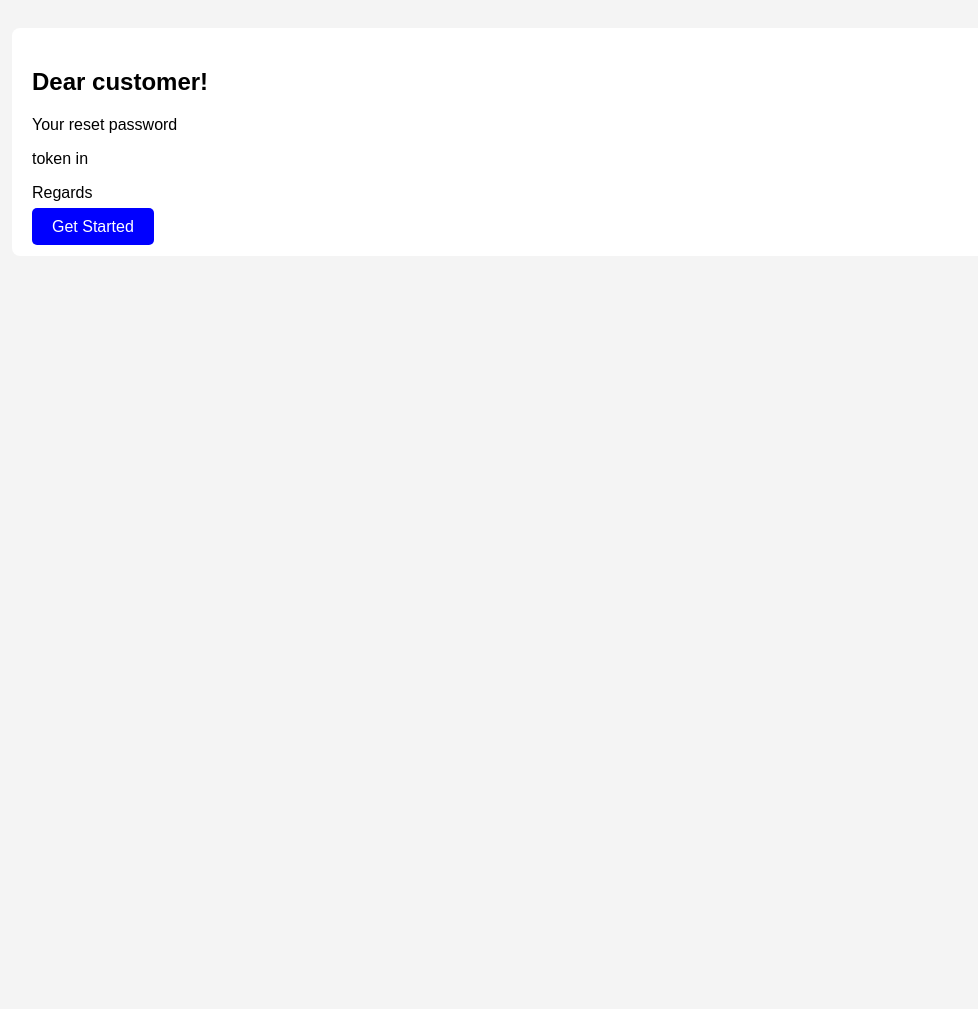
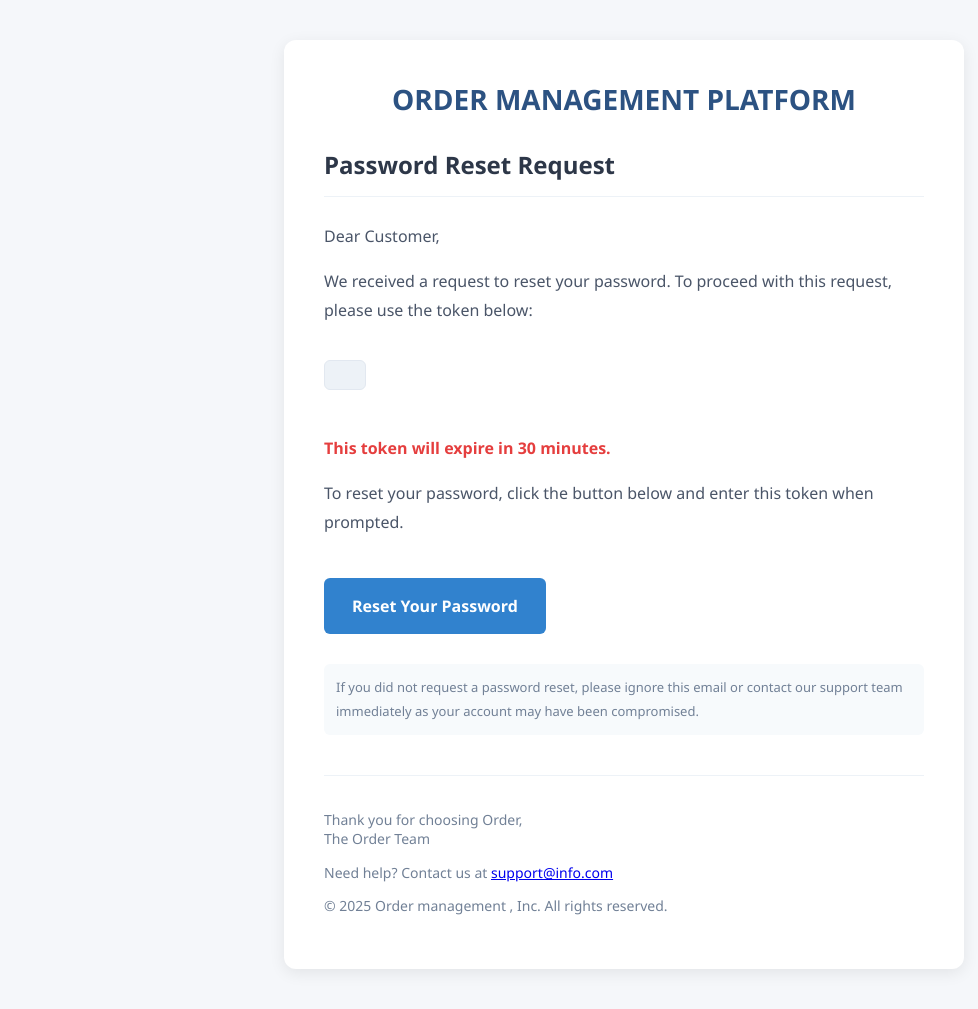
Before and after one commit to coder-ph/Order-Management-Platform, a Flask app: template Back End/src/services_layer/pings/templates/reset_password_mail.html in a window 1280 px wide. Shown: the whole page, without its empty margins (16-994 px from the left). Before the commit the page ends 245 px from the top, so only its background shows below. Run offline with Flask 3, Linux system fonts and the light colour scheme; the template is opened without the code that fills it, so the values that code supplies are empty; parts of the project's set-up code (start-up, migrations or seed data) failed here and were passed over.

Commit message:
welcome email templates redone

```diff
--- a/Back End/src/services_layer/pings/templates/reset_password_mail.html
+++ b/Back End/src/services_layer/pings/templates/reset_password_mail.html
@@ -1,20 +1,118 @@
 <!DOCTYPE html>
 <html>
 <head>
-    <title>Welcome Email</title>
+    <title>Password Reset</title>
     <style>
-        body { font-family: Arial, sans-serif; background-color: #f4f4f4; padding: 20px; }
-        .container { background: white; padding: 20px; border-radius: 8px; }
-        .btn { background: blue; color: white; padding: 10px 20px; text-decoration: none; border-radius: 5px; }
+        body {
+            font-family: 'Segoe UI', Tahoma, Geneva, Verdana, sans-serif;
+            background-color: #f5f7fa;
+            padding: 20px;
+            margin: 0;
+            color: #333;
+        }
+        .container {
+            background: white;
+            padding: 40px;
+            border-radius: 12px;
+            max-width: 600px;
+            margin: 20px auto;
+            box-shadow: 0 4px 16px rgba(0,0,0,0.08);
+        }
+        .logo {
+            text-align: center;
+            margin-bottom: 30px;
+        }
+        .logo-text {
+            font-size: 28px;
+            font-weight: bold;
+            color: #2c5282;
+        }
+        .header {
+            color: #2d3748;
+            margin-bottom: 25px;
+            font-weight: 600;
+            border-bottom: 1px solid #edf2f7;
+            padding-bottom: 15px;
+        }
+        .content {
+            line-height: 1.8;
+            color: #4a5568;
+            font-size: 16px;
+        }
+        .token {
+            background: #edf2f7;
+            padding: 14px 20px;
+            border-radius: 6px;
+            font-family: monospace;
+            margin: 20px 0;
+            display: inline-block;
+            border: 1px solid #e2e8f0;
+            font-size: 18px;
+            letter-spacing: 1px;
+            color: #2d3748;
+        }
+        .btn {
+            background: #3182ce;
+            color: white;
+            padding: 14px 28px;
+            text-decoration: none;
+            border-radius: 6px;
+            display: inline-block;
+            margin-top: 25px;
+            font-weight: bold;
+            transition: background-color 0.3s;
+            text-align: center;
+        }
+        .btn:hover {
+            background: #2c5282;
+        }
+        .footer {
+            margin-top: 40px;
+            color: #718096;
+            font-size: 14px;
+            border-top: 1px solid #edf2f7;
+            padding-top: 20px;
+        }
+        .contact-info {
+            margin-top: 15px;
+        }
+        .security-notice {
+            font-size: 13px;
+            margin-top: 30px;
+            padding: 12px;
+            background-color: #f7fafc;
+            border-radius: 6px;
+            color: #718096;
+        }
+        .expiry-notice {
+            font-weight: 600;
+            color: #e53e3e;
+            margin: 15px 0;
+        }
     </style>
 </head>
 <body>
     <div class="container">
-        <h2>Dear customer!</h2>
-        <p>Your reset password</p>
-        <p>token in {{token}}</p>
-        <p>Regards</p>
-        <a href="https://winter.com" class="btn">Get Started</a>
+        <div class="logo">
+            <div class="logo-text">ORDER MANAGEMENT PLATFORM</div>
+        </div>
+        <h2 class="header">Password Reset Request</h2>
+        <div class="content">
+            <p>Dear Customer,</p>
+            <p>We received a request to reset your password. To proceed with this request, please use the token below:</p>
+            <div class="token">{{token}}</div>
+            <p class="expiry-notice">This token will expire in 30 minutes.</p>
+            <p>To reset your password, click the button below and enter this token when prompted.</p>
+            <a href="https://winter.com/reset-password" class="btn">Reset Your Password</a>
+            <p class="security-notice">If you did not request a password reset, please ignore this email or contact our support team immediately as your account may have been compromised.</p>
+        </div>
+        <div class="footer">
+            <p>Thank you for choosing Order,<br>The Order Team</p>
+            <div class="contact-info">
+                <p>Need help? Contact us at <a href="mailto:ordermanagement@info.com">support@info.com</a></p>
+                <p>© 2025 Order management , Inc. All rights reserved.</p>
+            </div>
+        </div>
     </div>
 </body>
 </html>
```
Also changed, not shown: Back End/src/services_layer/pings/templates/welcome_email.html (+102 -8 lines).
